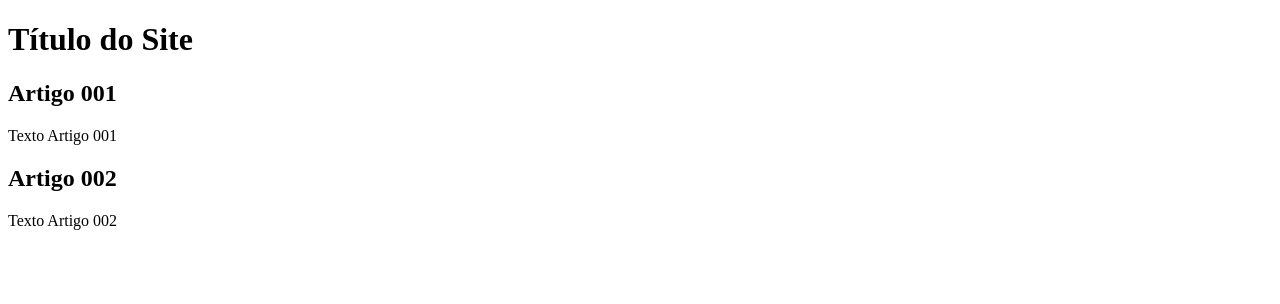
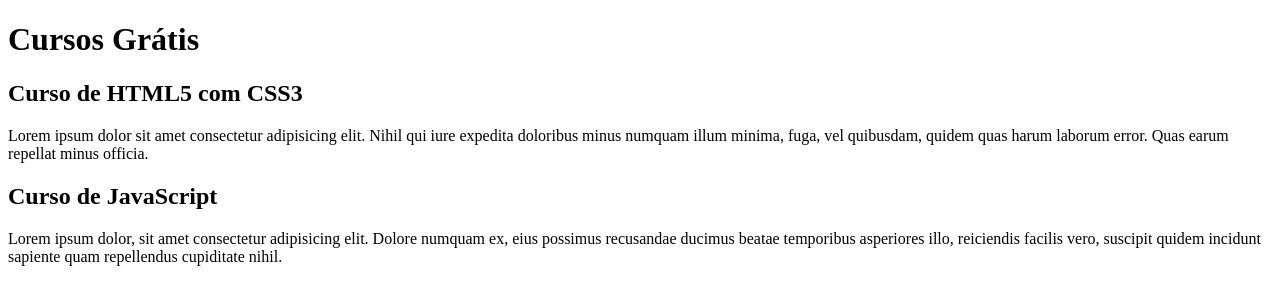
Before and after one commit to GabrielAlonsoValente/projeto-site, a plain HTML site: page index.html in a window 1280 px wide. Drawn offline with Linux system fonts and the light colour scheme.

Commit message:
comecei a escrever o conteúdo

```diff
--- a/index.html
+++ b/index.html
@@ -9,15 +9,15 @@
 <body>
     <main>
         <header>
-            <h1>Título do Site</h1>
+            <h1>Cursos Grátis</h1>
         </header>
         <article>
-            <h2>Artigo 001</h2>
-            <p>Texto Artigo 001</p>
+            <h2>Curso de HTML5 com CSS3</h2>
+            <p>Lorem ipsum dolor sit amet consectetur adipisicing elit. Nihil qui iure expedita doloribus minus numquam illum minima, fuga, vel quibusdam, quidem quas harum laborum error. Quas earum repellat minus officia.</p>
         </article>
         <article>
-            <h2>Artigo 002</h2>
-            <p>Texto Artigo 002</p>
+            <h2>Curso de JavaScript</h2>
+            <p>Lorem ipsum dolor, sit amet consectetur adipisicing elit. Dolore numquam ex, eius possimus recusandae ducimus beatae temporibus asperiores illo, reiciendis facilis vero, suscipit quidem incidunt sapiente quam repellendus cupiditate nihil.</p>
         </article>
     </main>
 </body>
```
